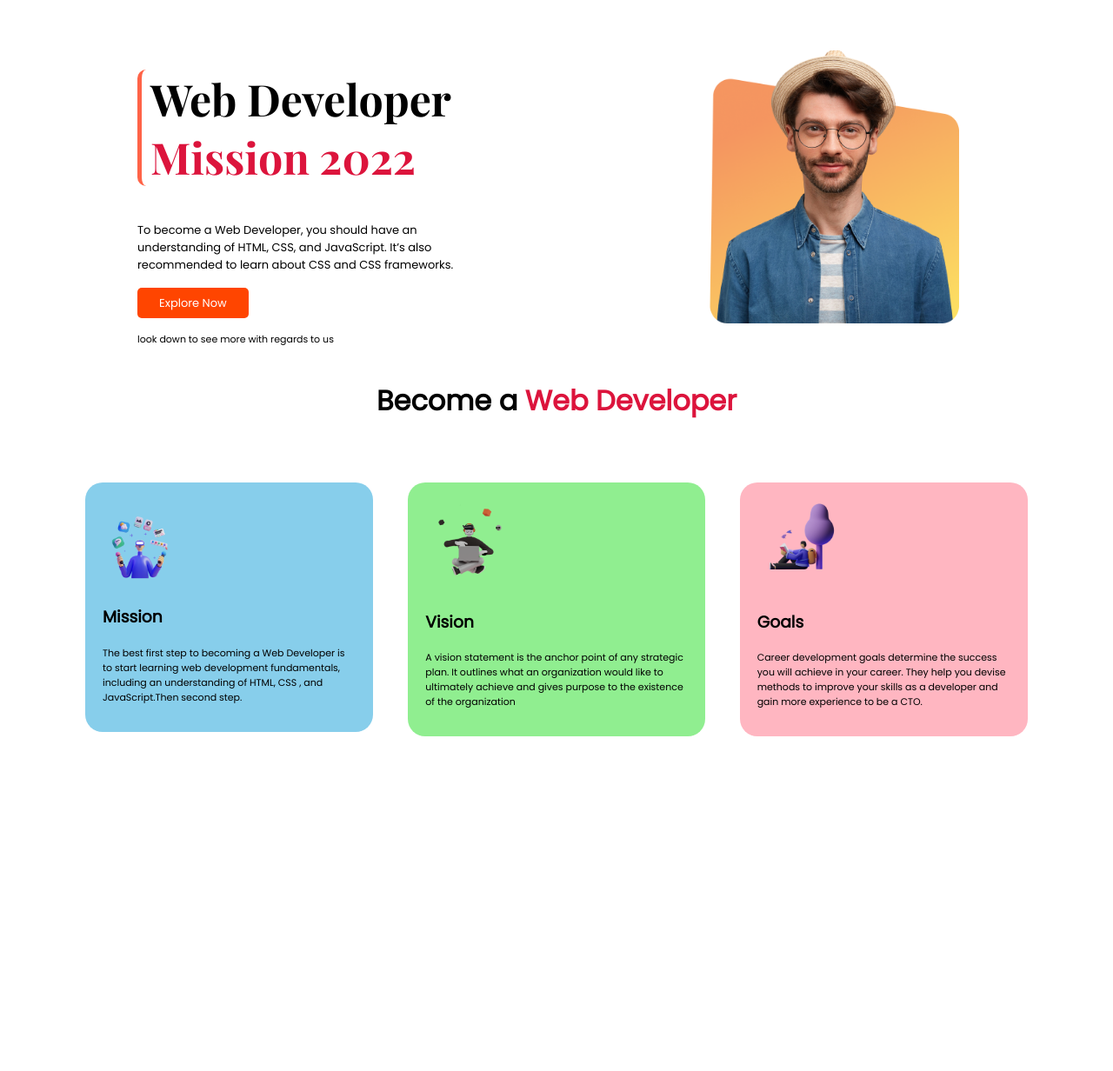
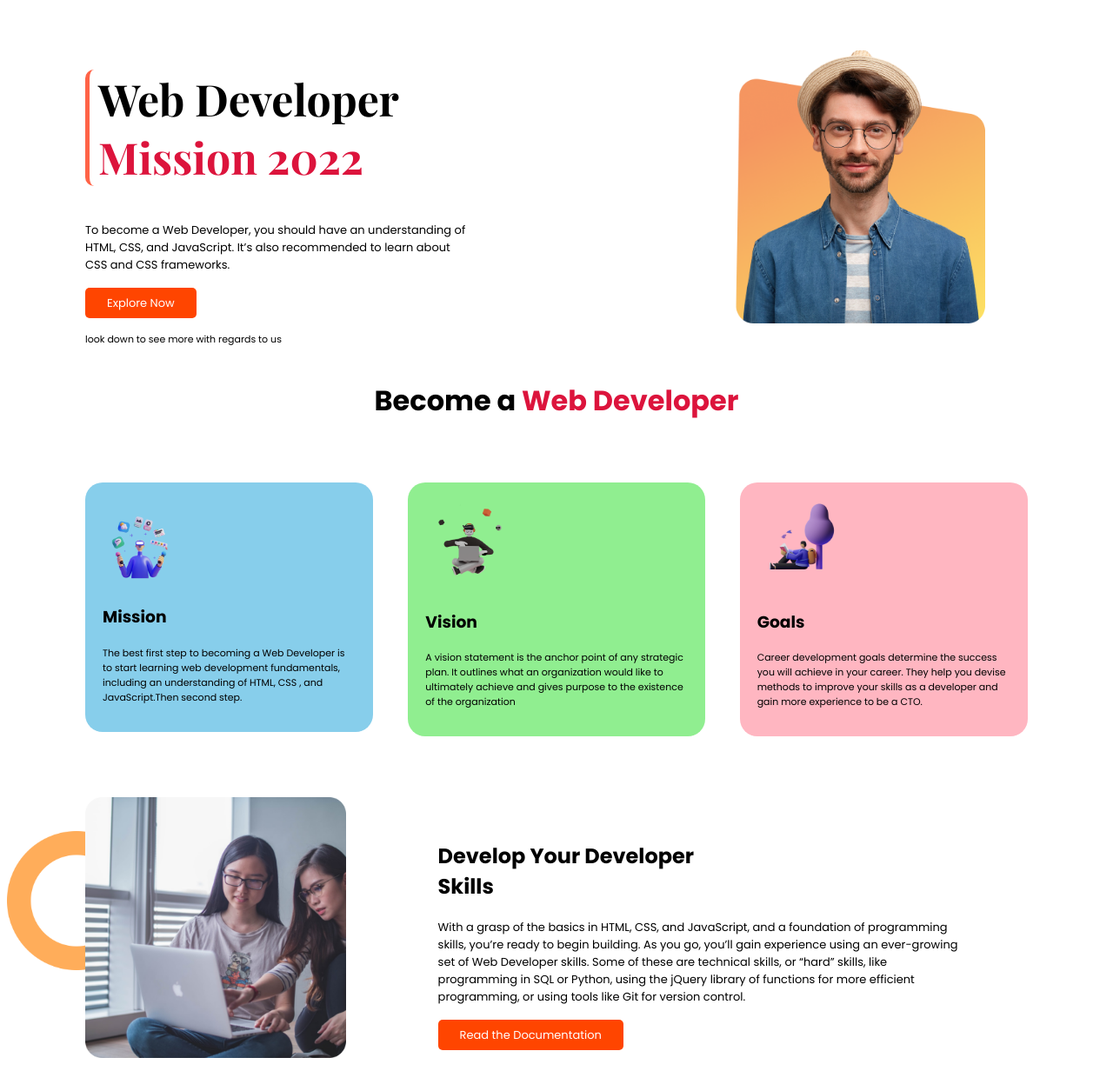
Before and after one commit to Faizul-Rien/Assignment-1, a plain HTML site: page index.html in a window 1280 px wide. Shown: the whole page at 87% size. Before the commit the page ends 855 px from the top, so only its background shows below. Drawn offline with nearby package versions, Linux system fonts and the light colour scheme.

Commit message:
add third portion

```diff
--- a/index.html
+++ b/index.html
@@ -8,7 +8,7 @@
 
     <link rel="preconnect" href="https://fonts.googleapis.com">
     <link rel="preconnect" href="https://fonts.gstatic.com" crossorigin>
-    <link href="https://fonts.googleapis.com/css2?family=Comic+Neue&family=Playfair+Display:wght@700;900&family=Poppins&display=swap" rel="stylesheet">
+    <link href="https://fonts.googleapis.com/css2?family=Comic+Neue&family=Playfair+Display:wght@700;900&family=Poppins:wght@400;700&display=swap" rel="stylesheet">
 
     <link rel="stylesheet" href="style.css">
 </head>
@@ -53,6 +53,21 @@
          </div>
     </section>
 
+    <section class="developer-skills">
+        <div class="third-portion">
+            <img class="background" src="images/pictures/coding.png" alt="coding-photo">
+
+        </div>
+        <div class="third-portion">
+            <div class="third-fixed">
+                <h2>Develop Your Developer Skills</h2>
+        <p class="para-fixed">With a grasp of the basics in HTML, CSS, and JavaScript, and a foundation of programming skills, you’re ready to begin building. As you go, you’ll gain experience using an ever-growing set of Web Developer skills. Some of these are technical skills, or “hard” skills, like programming in SQL or Python, using the jQuery library of functions for more efficient programming, or using tools like Git for version control.</p>
+        <a class="button" target="_blank" href="https://brainstation.io/career-guides/how-to-become-a-web-developer">Read the Documentation</a>
+            </div>
+        </div>
+
+    </section>
+
 
 </body>
 </html>
--- a/style.css
+++ b/style.css
@@ -7,14 +7,15 @@ section{
 
 .first-portion{
     width: 60%;
-    margin-left: 150px;
+    margin-left: 90px;
     margin-top: 30px;
-    margin-right: 80px;
+    margin-right: 100px;
 }
 .first-portion img{
     width: 300px;
     padding-left: 20px;
     padding-top: 20px;
+    margin-left: 90px;
 }
 .first-portion h1{
     font-size: 50px;
@@ -35,6 +36,9 @@ span{
     text-decoration: none;
     color: white;
     font-size: 13px;
+}
+a:hover{
+    background-color: green;
 }
 .para-fixed{
     font-size: 13px;
@@ -82,3 +86,29 @@ span{
     background-color: lightpink;
     margin-right: 90px;
 }
+
+.third-portion{
+    width: 40%;
+    margin-right: 90px;
+
+
+}
+.third-portion img{
+    width: 300px;
+    margin-left:90px ;
+    margin-top: 70px;
+
+}
+.third-fixed{
+    margin-top: 120px;
+    margin-left: -100px;
+}
+.third-fixed h2{
+    margin-right: 250px;
+}
+.developer-skills{
+    background-image: url(images/shapes/shape-1.png);
+    background-repeat: no-repeat;
+    background-size: 160px;
+    background-position: left;
+}
```
